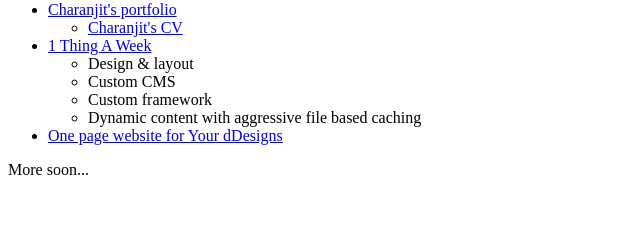
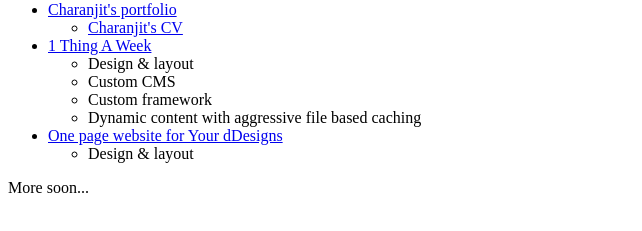
Before and after one commit to cchana/cchana.github.io, a plain HTML site: page index.html in a window 1280 px wide. Shown: the part 79-310 px from the top of the page, without its empty margins (0-642 px from the left). Drawn offline with Linux system fonts and the light colour scheme.

Commit message:
Update index.html

```diff
--- a/index.html
+++ b/index.html
@@ -22,7 +22,11 @@
 			<li>Dynamic content with aggressive file based caching</li>
 		</ul>
 	</li>
-	<li><a href="https://www.yourddesigns.com">One page website for Your dDesigns</a></li>
+	<li><a href="https://www.yourddesigns.com">One page website for Your dDesigns</a>
+		<ul>
+			<li>Design & layout</li>
+		</ul>
+	</li>
 </ul>
 
 <p>More soon...</p>
```
